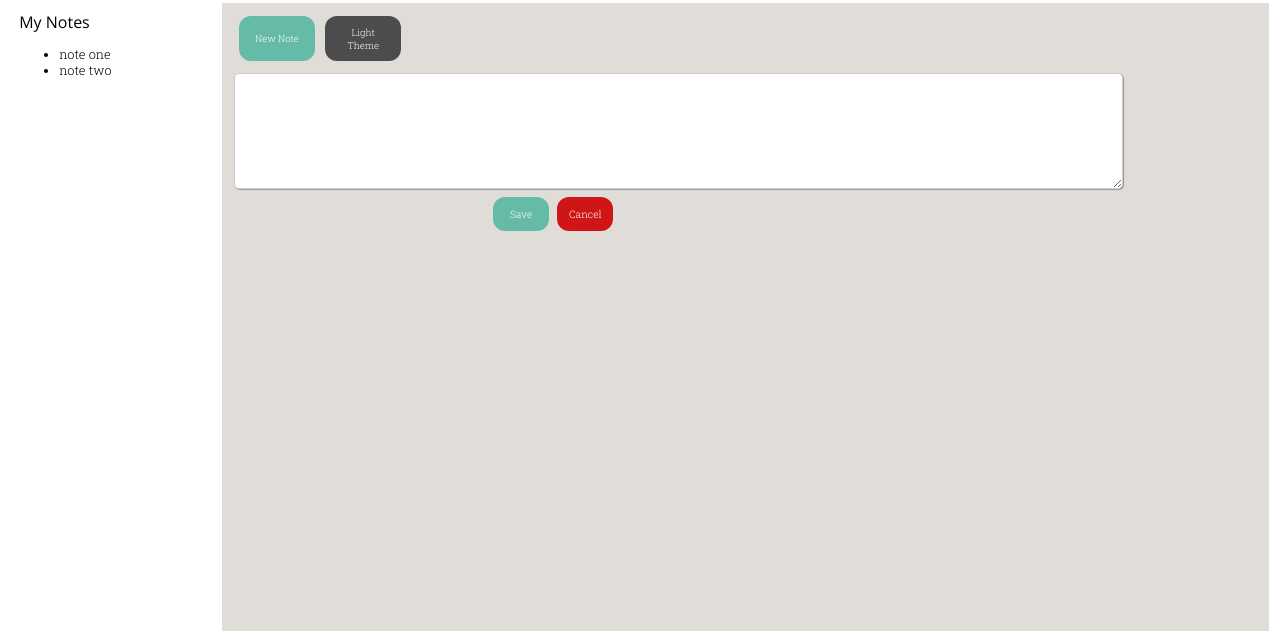
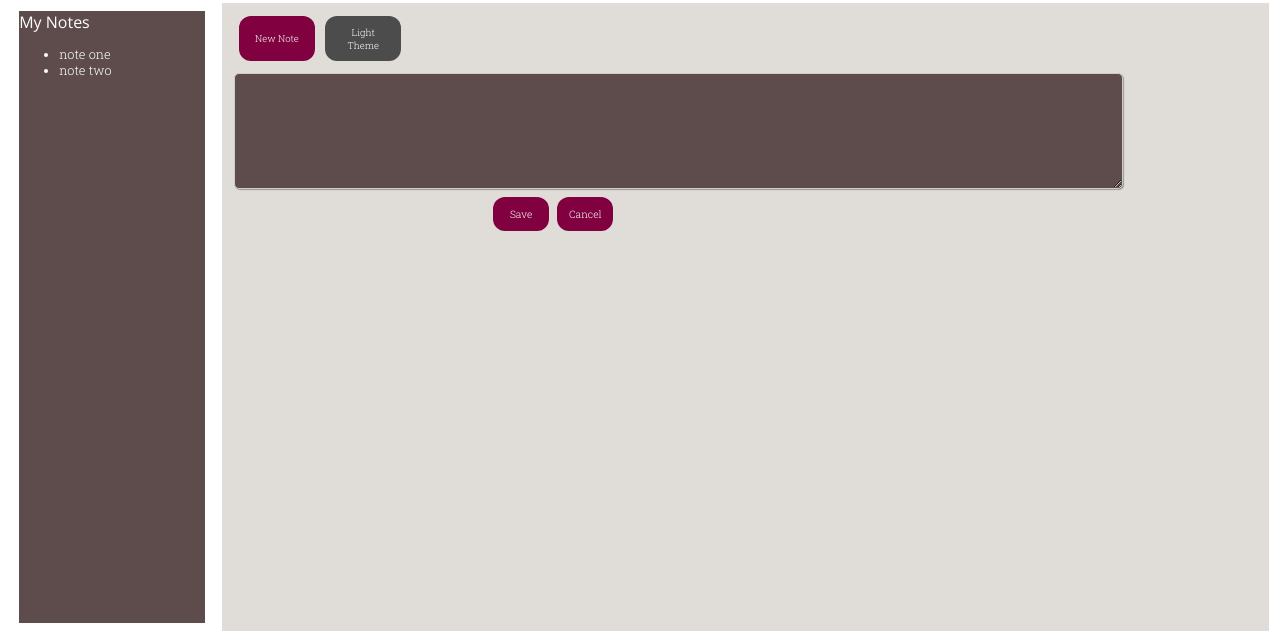
Before and after one commit to shaniahn/1620_assign1, a plain HTML site: page index.html in a window 1280 px wide. Both pictures are taken after a click on the button "Dark Theme". Shown: the part 91-725 px from the top of the page. Drawn offline with nearby package versions, Linux system fonts and the light colour scheme.

Commit message:
updating CSS file so it can be used with JS

```diff
--- a/styles.css
+++ b/styles.css
@@ -101,6 +101,7 @@ label {
     background-color: #4d4c4c;
     border: none;
     color: white;
+    content: "Dark Theme";
     padding: 1em;
     text-align: center;
     text-decoration: none;
@@ -174,3 +175,11 @@ label {
     padding-right: 1.5em;
     padding-top: .5em;
   }
+  .dark{
+    background-color: #5E4C4C;
+    color: white;
+  }
+.darkbtn {
+  background-color: #800040;
+  color: white;
+}
```
